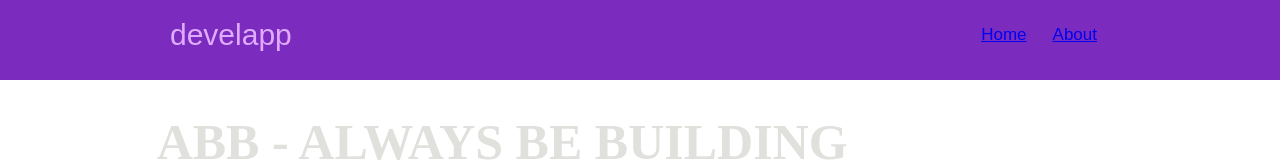
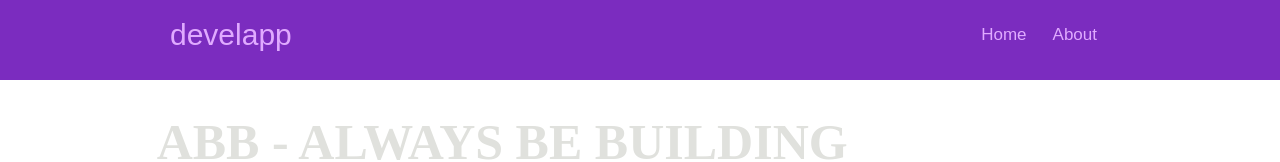
Before and after one commit to chingu-voyages/v38-geckos-team-04, a React (Create React App) app in the folder frontend/: page / in a window 1280 px wide. Shown: the top 162 px of the page. Built offline with nearby package versions, Linux system fonts and the light colour scheme; a web font is replaced by a local one.

Commit message:
Add navbar nav link styles

```diff
--- a/frontend/src/sass/components/navbar.scss
+++ b/frontend/src/sass/components/navbar.scss
@@ -34,5 +34,10 @@
             padding: 0 1.3rem;
             text-decoration: none;
         }
+
+        &--link {
+            color: $mauve;
+            text-decoration: none;
+        }
     }
 }
```
